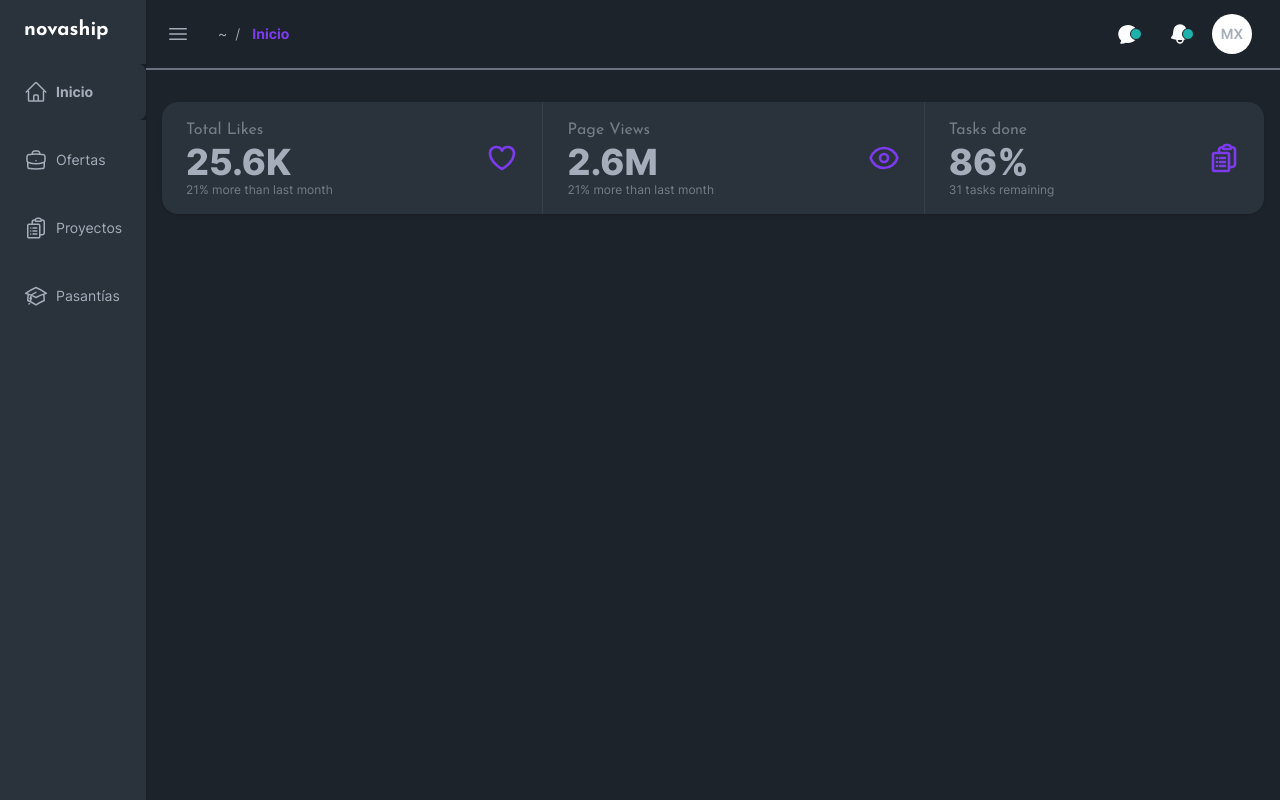
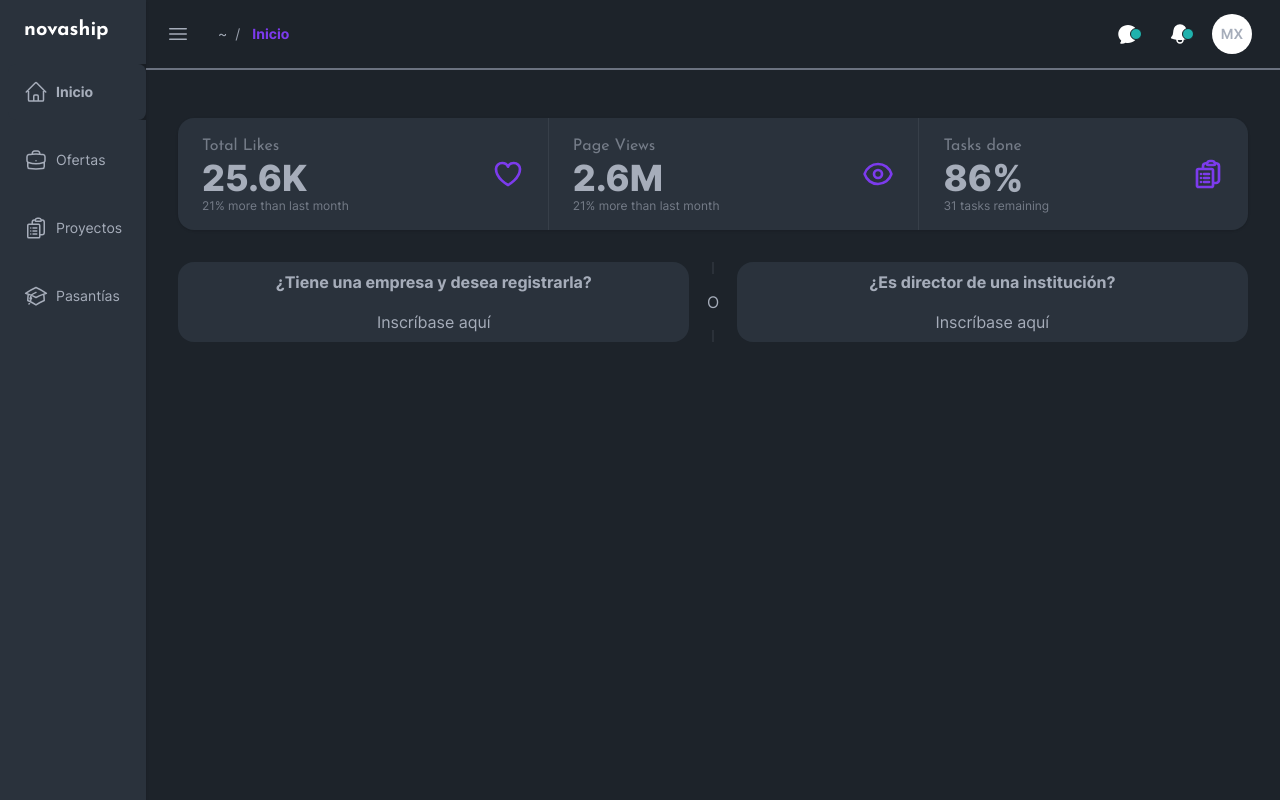
Before and after one commit to esteban-florez/novaship, a Next.js app: page / in a window 1280 px wide. Built offline with nearby package versions, Linux system fonts and the light colour scheme.

Commit message:
Main page changed content

```diff
--- a/app/(main)/page.tsx
+++ b/app/(main)/page.tsx
@@ -1,10 +1,11 @@
 import { HeartIcon, EyeIcon, ClipboardDocumentListIcon } from '@heroicons/react/24/outline'
+import Link from 'next/link'
 
 export default function HomePage() {
   return (
-    <>
-      <section className="my-4 grid grid-cols-3 p-4">
-        <div className="stats col-span-3 bg-neutral shadow">
+    <section className="p-8">
+      <div className="mb-8 mt-4 grid grid-cols-3">
+        <div className="stats col-span-1 bg-neutral shadow sm:col-span-3">
           <div className="stat">
             <div className="stat-figure">
               <HeartIcon className="h-8 w-8 stroke-primary stroke-2" />
@@ -30,7 +31,18 @@ export default function HomePage() {
             <div className="stat-desc">31 tasks remaining</div>
           </div>
         </div>
-      </section>
-    </>
+      </div>
+      <div className="flex w-full">
+        <Link href="/profile" className="card rounded-box grid h-20 w-full grow place-items-center bg-neutral hover:bg-primary sm:w-3/6">
+          <h5 className="font-bold">¿Tiene una empresa y desea registrarla?</h5>
+          <span>Inscríbase aquí</span>
+        </Link>
+        <div className="divider divider-horizontal">O</div>
+        <Link href="/profile" className="card rounded-box grid h-20 w-full grow place-items-center bg-neutral hover:bg-primary sm:w-3/6">
+          <h5 className="font-bold">¿Es director de una institución?</h5>
+          <span>Inscríbase aquí</span>
+        </Link>
+      </div>
+    </section>
   )
 }
```
